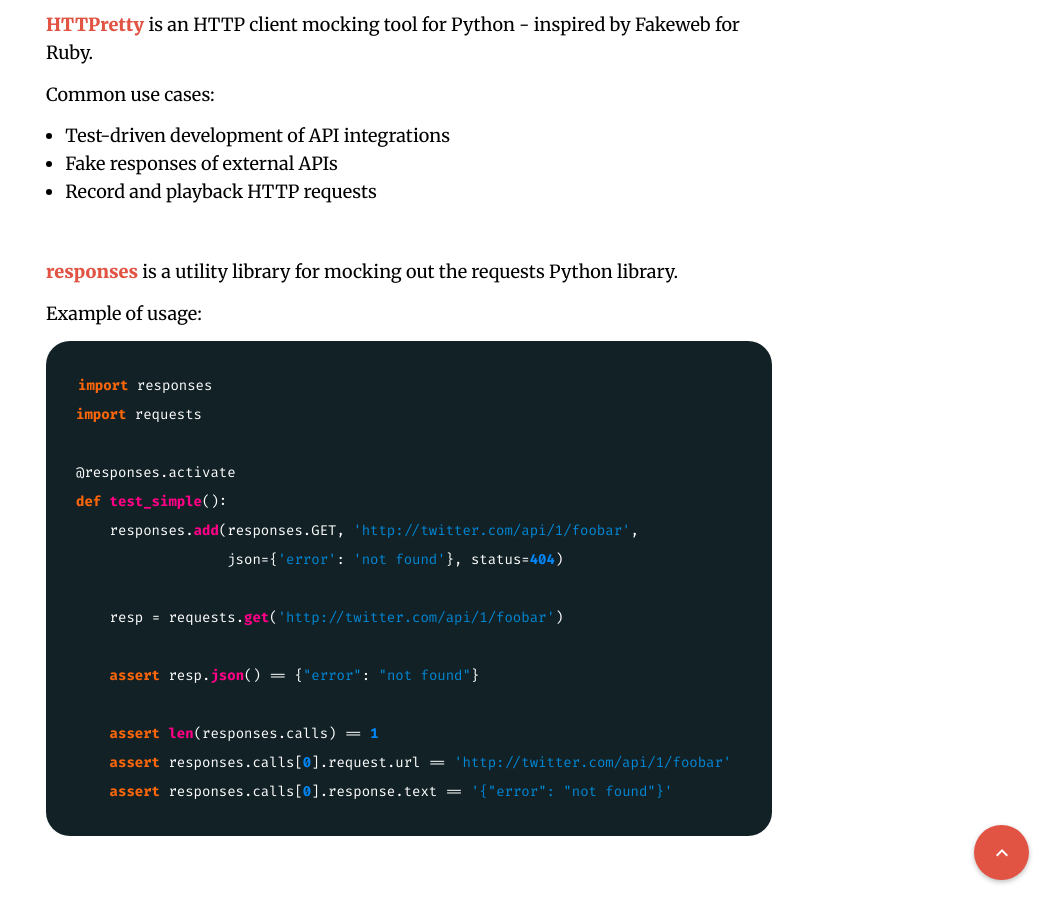
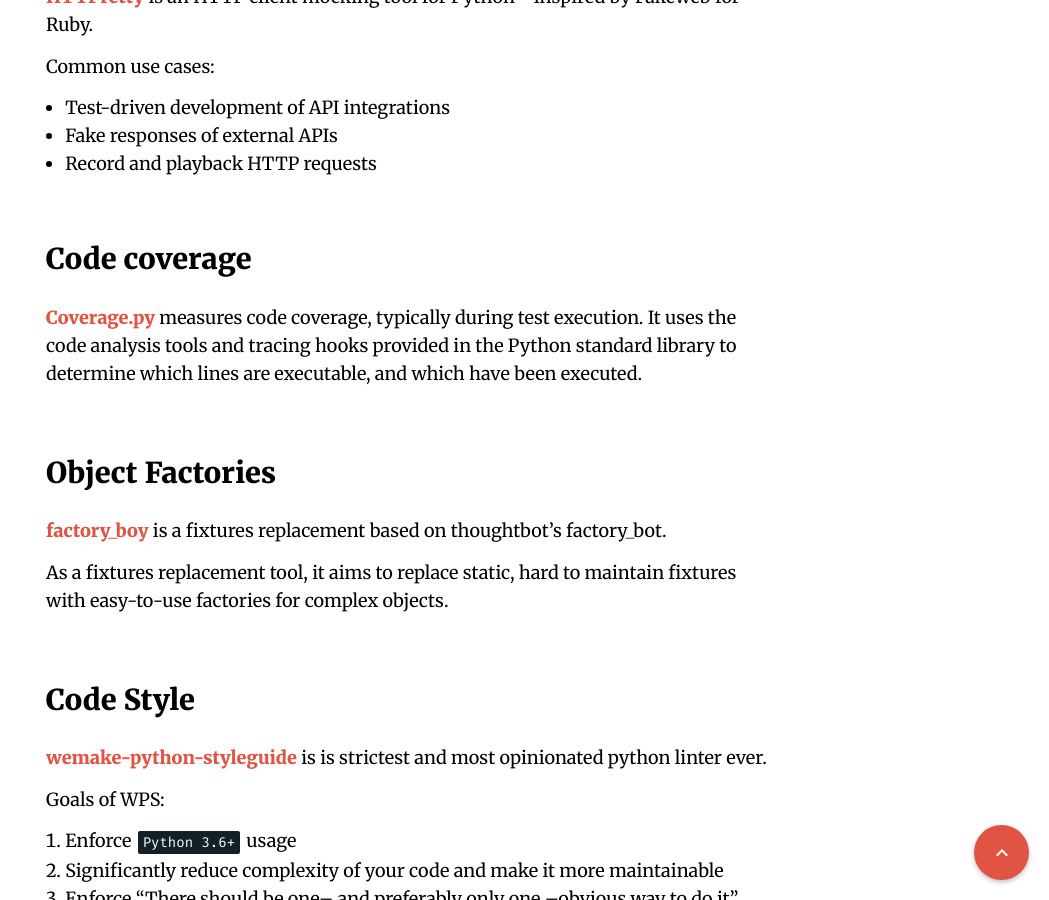
Before and after one commit to lk-geimfari/lk-geimfari.github.io, a Jekyll site: the page built from _posts/2020-08-24-python-libraries-to-make-your-code-readable-and-maintainable.md, in a window 1280 px wide and 900 px high, scrolled down 4282 px. Shown: the whole window, without its empty margins (231-1280 px from the left). Built offline with Jekyll 4.4.1, drawn with Linux system fonts in a browser that asks for light colours; nearby versions of some CDN libraries; some of the changed text lies outside the part shown.

Commit message:
Fix text

````diff
--- a/_posts/2020-08-24-python-libraries-to-make-your-code-readable-and-maintainable.md
+++ b/_posts/2020-08-24-python-libraries-to-make-your-code-readable-and-maintainable.md
@@ -36,10 +36,10 @@
 
 Features
 
-- Detailed info on failing assert statements (no need to remember self.assert* names);
+- Detailed info on failing assert statements;
 - Auto-discovery of test modules and functions;
 - Modular fixtures for managing small or parametrized long-lived test resources;
-- Can run `unittest` (including trial) and nose test suites out of the box;
+- Can run `unittest` and nose test suites out of the box;
 - Python 3.5+ and PyPy 3;
 - Rich plugin architecture, with over 315+ external plugins and thriving community;
 
@@ -166,30 +166,6 @@
 
 <br>
 
-[**responses**](https://github.com/getsentry/responses) is a utility library for mocking out the requests Python library.
-
-Example of usage:
-
-```python
-import responses
-import requests
-
-@responses.activate
-def test_simple():
-    responses.add(responses.GET, 'http://twitter.com/api/1/foobar',
-                  json={'error': 'not found'}, status=404)
-
-    resp = requests.get('http://twitter.com/api/1/foobar')
-
-    assert resp.json() == {"error": "not found"}
-
-    assert len(responses.calls) == 1
-    assert responses.calls[0].request.url == 'http://twitter.com/api/1/foobar'
-    assert responses.calls[0].response.text == '{"error": "not found"}'
-```
-
-<br>
-
 ## Code coverage
 
 [**Coverage.py**](https://github.com/nedbat/coveragepy) measures code coverage, typically during test execution. It uses
````
